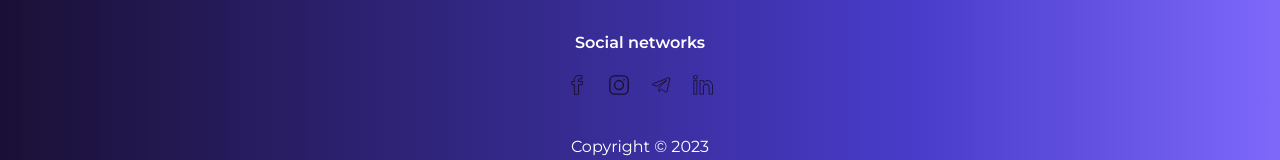
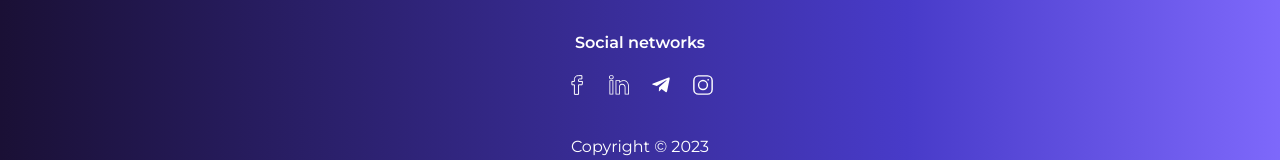
Before and after one commit to UkrRebuildAlliance/ura, a React (Vite) app in the folder front/: page / in a window 1280 px wide. Shown: the part 3965-4125 px from the top of the page. Built offline with nearby package versions, Linux system fonts and the light colour scheme.

Commit message:
fixed social-media

```diff
--- a/front/src/components/footer/index.tsx
+++ b/front/src/components/footer/index.tsx
@@ -56,7 +56,7 @@ export const Footer = () => {
                             {t('footer.social_title')}
                         </h6>
 
-                        <SocialMedia className="gap-[22px] text-rose-500" />
+                        <SocialMedia className="gap-[22px]" isFooter />
                     </div>
                 </div>
 
--- /dev/null
+++ b/front/src/components/social-media/config.tsx
@@ -0,0 +1,30 @@
+import { FunctionComponent, SVGProps } from 'react';
+
+import Fb from '@/assets/svg/social/fb.svg?react';
+import In from '@/assets/svg/social/in.svg?react';
+import Tg from '@/assets/svg/social/tg.svg?react';
+import Inst from '@/assets/svg/social/inst.svg?react';
+
+interface iconSocial {
+    to: string;
+    Component: FunctionComponent<SVGProps<SVGSVGElement>>;
+}
+
+export const icons: iconSocial[] = [
+    {
+        to: '#',
+        Component: Fb,
+    },
+    {
+        to: '#',
+        Component: In,
+    },
+    {
+        to: '#',
+        Component: Tg,
+    },
+    {
+        to: '#',
+        Component: Inst,
+    },
+];
--- a/front/src/components/social-media/index.tsx
+++ b/front/src/components/social-media/index.tsx
@@ -1,33 +1,28 @@
 import clsx from 'clsx';
 
-import { SocialSvg } from '@/components/';
+import { SocialSvg } from '@/components';
 
-import Fb from '@/assets/svg/social/fb.svg?react';
-import In from '@/assets/svg/social/in.svg?react';
-import Tg from '@/assets/svg/social/tg.svg?react';
-import Inst from '@/assets/svg/social/inst.svg?react';
+import { icons } from './config';
+import { getStyles } from './styles';
 
 interface SocialMediaProps {
-    withBg?: boolean;
     className?: string;
+    isFooter?: boolean;
 }
 
-export const SocialMedia = ({ className, withBg }: SocialMediaProps) => (
-    <div className={clsx('flex', className)}>
-        <SocialSvg href="/news" withBg={withBg}>
-            <Fb />
-        </SocialSvg>
+export const SocialMedia = ({ className, isFooter }: SocialMediaProps) => {
+    const { svg } = getStyles(isFooter);
 
-        <SocialSvg href="/news" withBg={withBg}>
-            <Inst />
-        </SocialSvg>
-
-        <SocialSvg href="/news" withBg={withBg}>
-            <Tg />
-        </SocialSvg>
-
-        <SocialSvg href="/news" withBg={withBg}>
-            <In />
-        </SocialSvg>
-    </div>
-);
+    return (
+        <div className={clsx('flex', className)}>
+            {icons.map(({ to, Component }, index) => (
+                <SocialSvg
+                    href={to}
+                    key={`footer-social-${index} ${isFooter ? '-footer' : ''}`}
+                >
+                    <Component className={svg} />
+                </SocialSvg>
+            ))}
+        </div>
+    );
+};
--- /dev/null
+++ b/front/src/components/social-media/styles.ts
@@ -0,0 +1,7 @@
+import clsx from 'clsx';
+
+export const getStyles = (isFooter?: boolean) => ({
+    svg: clsx({
+        'text-white fill-white': isFooter,
+    }),
+});
--- a/front/src/components/social-svg/index.tsx
+++ b/front/src/components/social-svg/index.tsx
@@ -4,33 +4,20 @@ import { ChildrenProps } from '@/types';
 
 interface ISocialSvg {
     href: string;
-  withBg?: boolean;
 }
 
-export const SocialSvg = ({
-  href,
-  children,
-  withBg,
-}: ChildrenProps<ISocialSvg>) => {
+export const SocialSvg = ({ href, children }: ChildrenProps<ISocialSvg>) => {
     return (
         <a
             href={href}
             target="_blank"
             className={clsx(
-        ' relative w-[20px] h-[20px] flex group text-white cursor-pointer hover:scale-[1.5] transition duration-200 outline-borderP',
+                'relative w-[20px] h-[20px] flex group text-white cursor-pointer hover:scale-[1.5] transition duration-200 outline-borderP',
             )}
         >
-      {withBg && (
-        <div className="absolute bg-svgGradient rounded-full w-[40px] h-[40px] top-1/2 left-1/2 -translate-x-1/2 -translate-y-1/2 z-0 group-hover:scale-0 transition duration-300"></div>
-      )}
-
             <div
                 className={clsx(
-          'relative flex items-center justify-center w-full z-1',
-          {
-            'group-hover:text-borderP ': withBg,
-            'group-hover:text-yellow-500 group-hover:scale-1.4': !withBg,
-          },
+                    'relative flex items-center justify-center w-full z-1 group-hover:text-yellow-500 group-hover:scale-1.4',
                 )}
             >
                 {children}
```
Also changed, not shown: front/src/assets/svg/social/tg.svg. Lines whose indentation alone changed are shown as unchanged.
